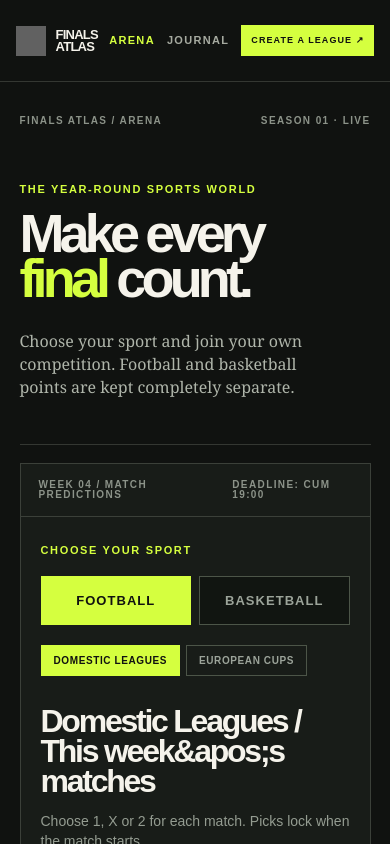
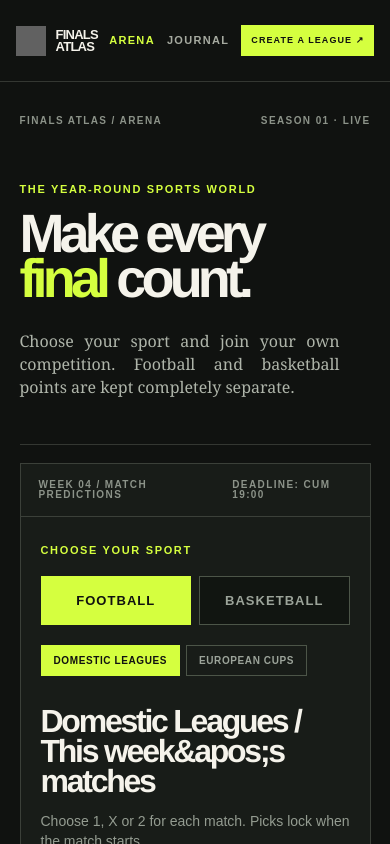
Before and after one commit to istanbulhighlights34-star/finalistanbul, a Next.js app: page /arena in a window 390 px wide. Shown: the top 844 px of the page. Built offline with nearby package versions, Linux system fonts and the light colour scheme; grey boxes are pictures that could not be loaded.

Commit message:
style: improve Arena typography and alignment

```diff
--- a/app/arena/arena.module.css
+++ b/app/arena/arena.module.css
@@ -1,4 +1,4 @@
-.page { min-height: 100vh; background: #101210; color: #f5f3eb; }
+.page { min-height: 100vh; background: #101210; color: #f5f3eb; font-family: "Avenir Next", "Helvetica Neue", Arial, sans-serif; }
 .header { height: 82px; padding: 0 4vw; display: flex; align-items: center; justify-content: space-between; border-bottom: 1px solid #343732; }
 .brand { display: flex; gap: 10px; align-items: center; color: inherit; text-decoration: none; font: 800 13px/0.92 Arial, sans-serif; letter-spacing: -.06em; }
 .brand img { width: 30px; height: 30px; filter: invert(1); }
@@ -10,15 +10,15 @@
 .topline, .cardTop, .panelHeading, .bottomStrip { display: flex; justify-content: space-between; gap: 20px; color: #8c9389; font: 700 10px/1 Arial, sans-serif; letter-spacing: .14em; text-transform: uppercase; }
 .intro { display: flex; justify-content: space-between; gap: 60px; align-items: end; padding: 80px 0 58px; border-bottom: 1px solid #343732; }
 .kicker, .eyebrow { margin: 0 0 16px; color: #d5ff3f; font: 700 11px/1 Arial, sans-serif; letter-spacing: .15em; text-transform: uppercase; }
-.intro h1 { margin: 0; font: 700 clamp(54px, 8vw, 106px)/.84 Arial, sans-serif; letter-spacing: -.09em; }
+.intro h1 { margin: 0; font: 700 clamp(54px, 8vw, 106px)/.84 "Avenir Next", "Helvetica Neue", Arial, sans-serif; letter-spacing: -.09em; }
 .intro h1 em { color: #d5ff3f; font-style: normal; }
-.introText { max-width: 320px; margin: 0 0 5px; color: #afb5aa; font: 400 16px/1.45 Georgia, serif; }
+.introText { max-width: 320px; margin: 0 0 5px; color: #afb5aa; font: 400 16px/1.45 Georgia, serif; text-align: justify; }
 .heroGrid, .dashboardGrid { display: grid; grid-template-columns: 1.45fr .8fr; gap: 18px; margin-top: 18px; }
 .challenge, .seasonCard, .panel { border: 1px solid #3b4039; background: #181c18; }
 .cardTop, .panelHeading { padding: 16px 18px; border-bottom: 1px solid #3b4039; }
 .challengeBody { padding: 38px 34px 34px; }
-.challenge h2 { max-width: 620px; margin: 0 0 14px; font: 700 clamp(32px, 4vw, 58px)/.94 Arial, sans-serif; letter-spacing: -.07em; }
-.muted { color: #949c91; font: 400 14px/1.45 Arial, sans-serif; }
+.challenge h2 { max-width: 620px; margin: 0 0 14px; font: 700 clamp(32px, 4vw, 58px)/.94 "Avenir Next", "Helvetica Neue", Arial, sans-serif; letter-spacing: -.07em; }
+.muted { color: #949c91; font: 400 14px/1.45 Arial, sans-serif; text-align: justify; }
 .pickGrid { display: grid; grid-template-columns: repeat(3, 1fr); gap: 8px; margin-top: 30px; }
 .pick, .pickSelected { display: flex; justify-content: space-between; padding: 18px 14px; border: 1px solid #4c5548; background: transparent; color: #f5f3eb; cursor: pointer; font: 700 13px Arial, sans-serif; text-align: left; }
 .pick:hover, .pickSelected { background: #d5ff3f; border-color: #d5ff3f; color: #101210; }
@@ -47,6 +47,6 @@
 .dashboardGrid { grid-template-columns: 1fr 1fr; margin-top: 18px; }
 .leagueRow, .unlock { min-height: 57px; padding: 0 18px; display: flex; align-items: center; gap: 12px; border-bottom: 1px solid #30352f; font: 13px Arial, sans-serif; }.leagueRow:last-child, .unlock:last-child { border-bottom: 0; }
 .leagueRow strong { flex: 1; }.leagueRow > span:last-child { color: #d5ff3f; font-weight: 700; }.rank { color: #737b71; font-size: 11px; }.you { background: #222b1e; }
-.unlockIcon { width: 30px; height: 30px; display: grid; place-items: center; color: #101210; background: #d5ff3f; font: 700 10px Arial; }.unlock div { flex: 1; }.unlock strong { font: 700 13px Arial; }.unlock p { margin: 4px 0 0; color: #8f978d; font: 12px Arial; }.done, .next { color: #d5ff3f; font: 700 9px Arial; letter-spacing: .08em; }.next { color: #858e83; }
+.unlockIcon { width: 30px; height: 30px; display: grid; place-items: center; color: #101210; background: #d5ff3f; font: 700 10px Arial; }.unlock div { flex: 1; }.unlock strong { font: 700 13px Arial; }.unlock p { margin: 4px 0 0; color: #8f978d; font: 12px Arial; text-align: justify; }.done, .next { color: #d5ff3f; font: 700 9px Arial; letter-spacing: .08em; }.next { color: #858e83; }
 .bottomStrip { margin-top: 45px; padding-top: 20px; border-top: 1px solid #343732; }
 @media (max-width: 720px) { .header { padding: 0 4vw; }.header nav { gap: 12px; margin-right: 12px; }.header nav a:nth-child(2) { display: none; }.headerButton { padding: 11px 10px; font-size: 9px; }.shell { width: 90vw; }.intro { display: block; padding: 58px 0 40px; }.introText { margin-top: 28px; }.heroGrid, .dashboardGrid { grid-template-columns: 1fr; }.challengeBody { padding: 28px 20px; }.pickGrid { grid-template-columns: 1fr; }.matchRow { grid-template-columns: 28px minmax(70px, 1fr) 12px minmax(70px, 1fr); font-size: 11px; }.resultButtons { grid-column: 2 / -1; padding-bottom: 10px; }.bottomStrip { display: block; line-height: 2; } }
```
